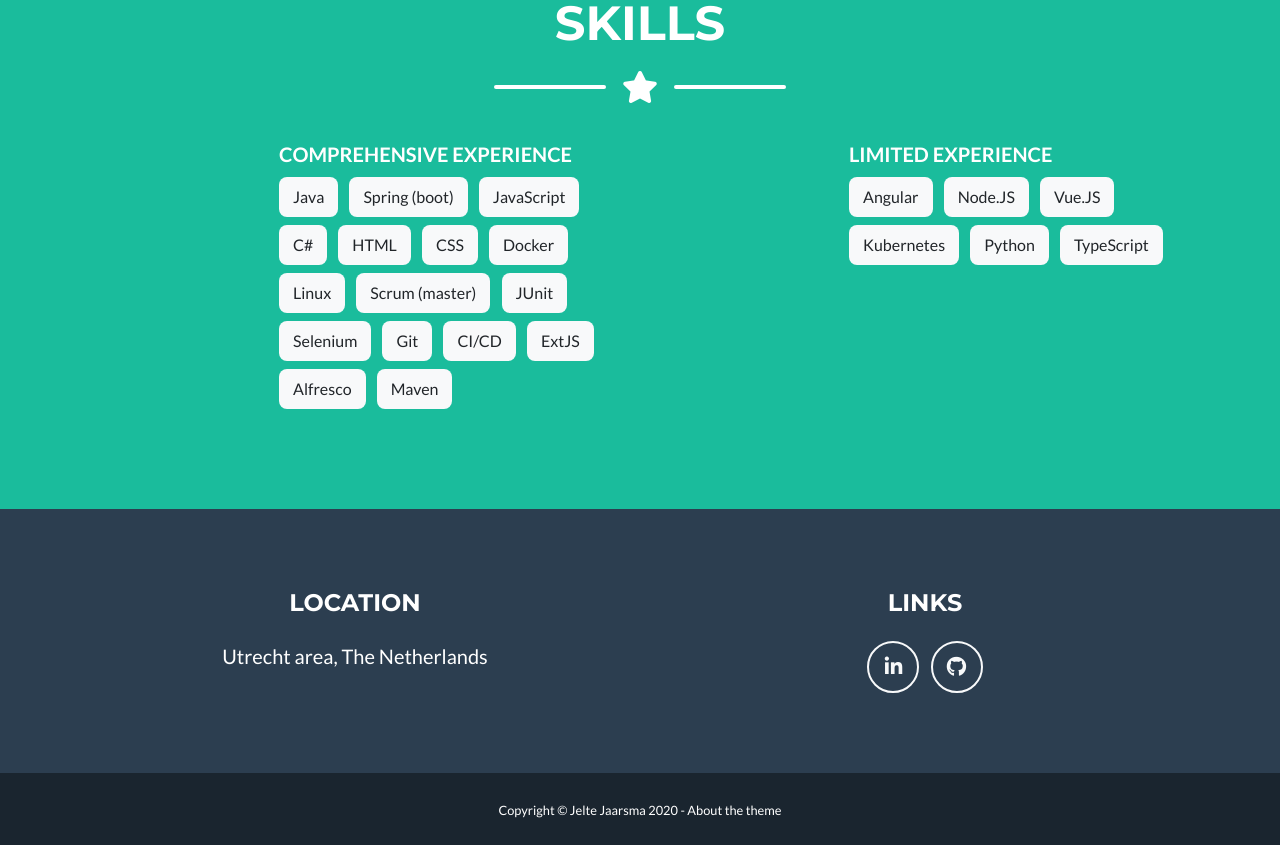
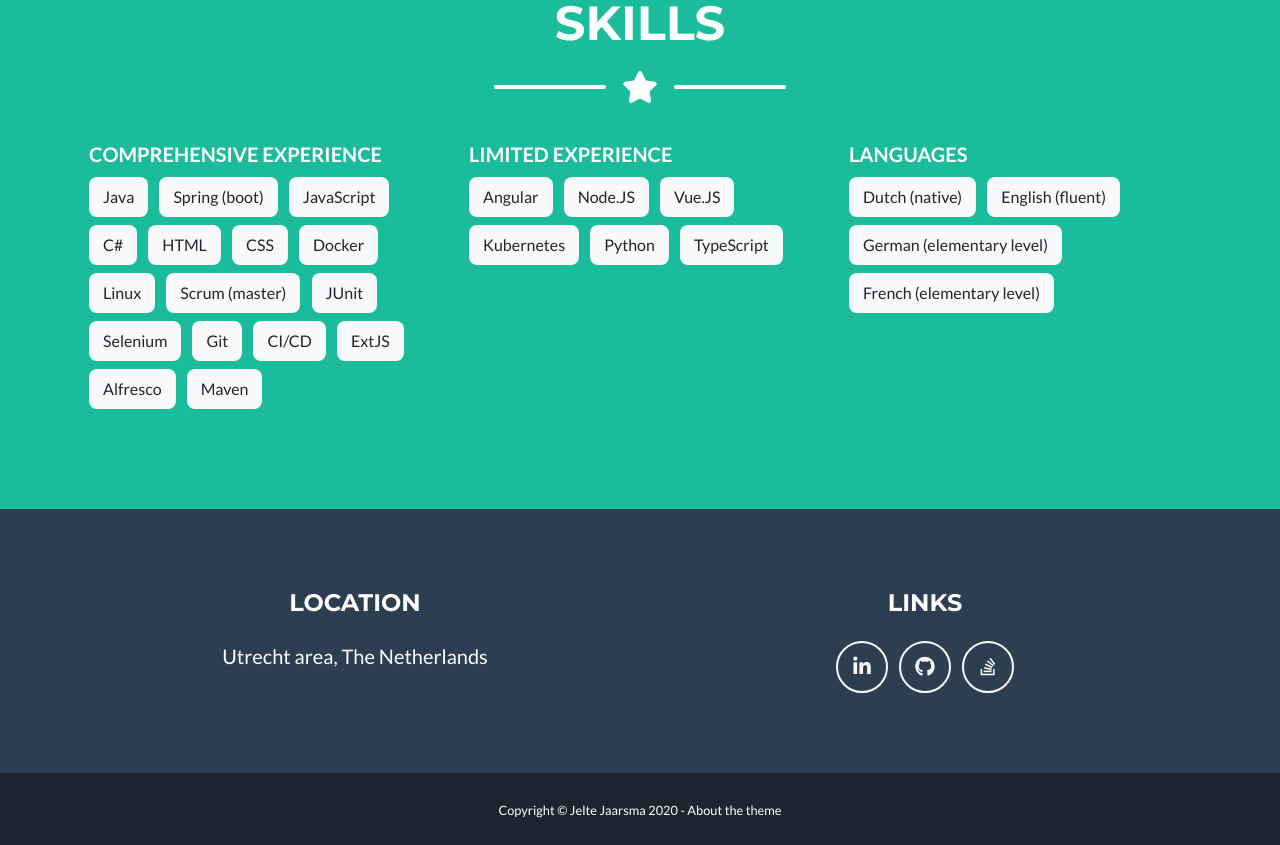
Before and after one commit to JelteJ/jeltej.github.io, a website with bundled scripts: page index.html in a window 1280 px wide. Shown: the part 1276-2121 px from the top of the page. Built offline with nearby package versions, Linux system fonts and the light colour scheme.

Commit message:
Added: Link, languages

```diff
--- a/index.html
+++ b/index.html
@@ -5,8 +5,9 @@
 
   <meta charset="utf-8">
   <meta name="viewport" content="width=device-width, initial-scale=1, shrink-to-fit=no">
-  <meta name="description" content="">
+  <meta name="description" content="Jelte Jaarsma's portfolio and skillset">
   <meta name="author" content="">
+  <meta name="keywords" content="java, developer, software, fullstack, netherlands, dutch, remote, jelte, jaarsma, freelance, freelancer, available">
 
   <title>Home - Jelte Jaarsma</title>
 
@@ -146,6 +147,13 @@
             <div class="btn bg-light m-1">Python</div>
             <div class="btn bg-light m-1">TypeScript</div>
           </div>
+          <div class="col-lg-4 ml-auto ">
+            <p class="lead m-1 text-uppercase font-weight-bold">Languages</p>
+            <div class="btn bg-light m-1">Dutch (native)</div>
+            <div class="btn bg-light m-1">English (fluent)</div>
+            <div class="btn bg-light m-1">German (elementary level)</div>
+            <div class="btn bg-light m-1">French (elementary level)</div>
+          </div>
         </div>
     </section>
 
@@ -168,6 +176,9 @@
           </a>
           <a class="btn btn-outline-light btn-social mx-1" href="https://github.com/JelteJ">
             <i class="fab fa-fw fa-github"></i>
+          </a>
+          <a class="btn btn-outline-light btn-social mx-1" href="https://stackoverflow.com/users/4906774/jelte">
+            <i class="fab fa-fw fa-stack-overflow"></i>
           </a>
         </div>
     </div>
```
